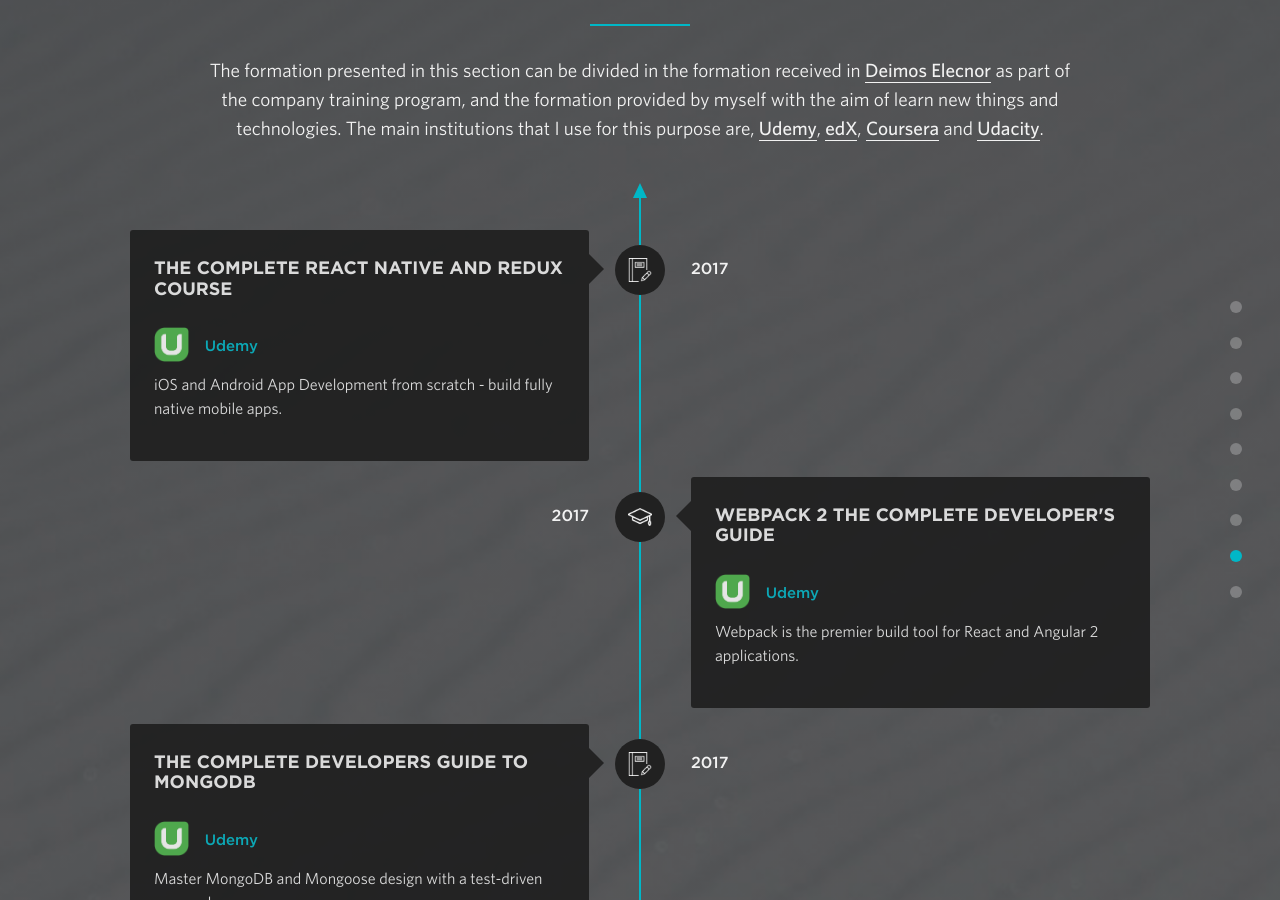
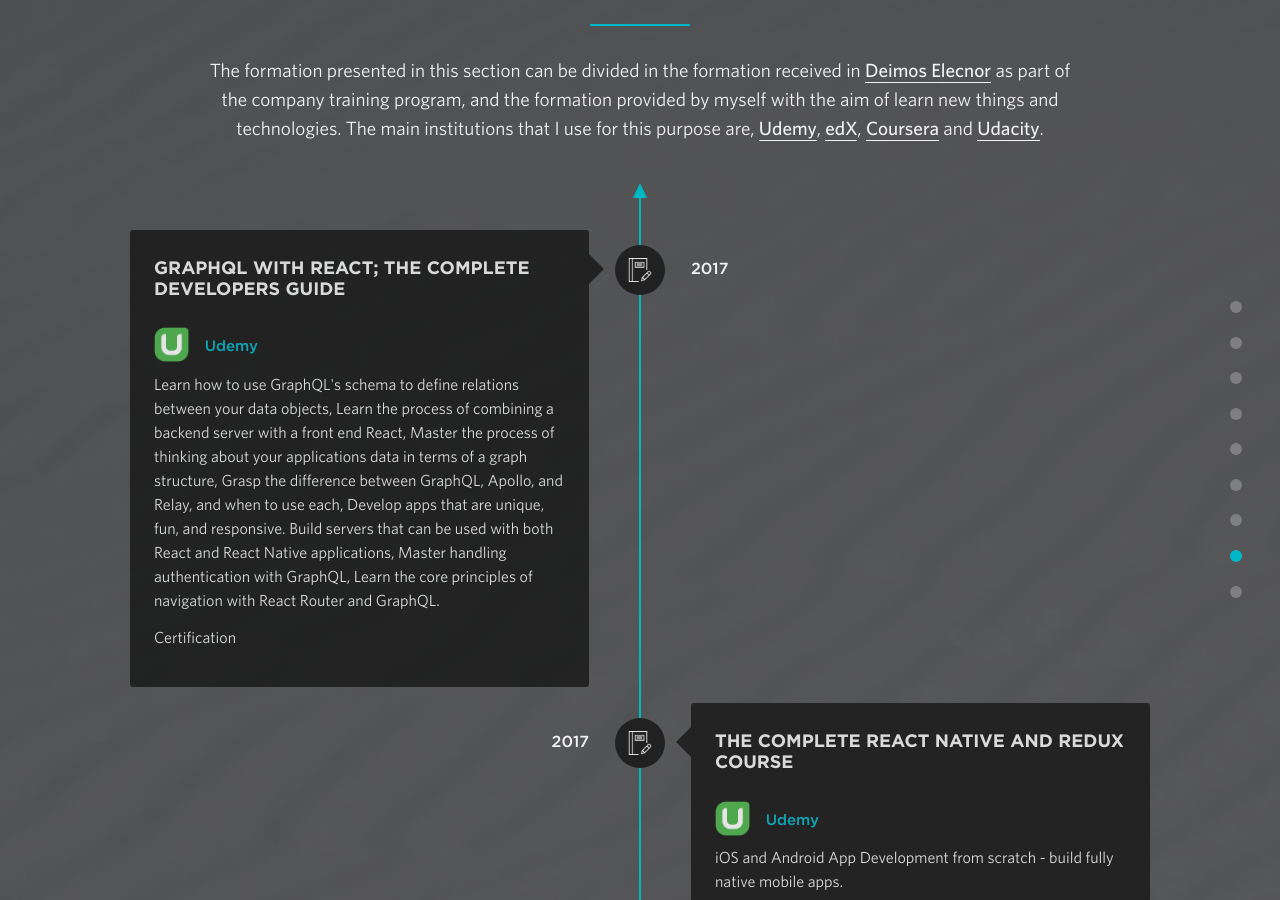
Before and after one commit to pedropalomo/pedropalomo.github.io.src, a Jekyll site: the page built from index.html, in a window 1280 px wide and 900 px high, scrolled down 17438 px. Built offline with Jekyll 4.4.1, drawn with Linux system fonts in a browser that asks for light colours; nearby versions of some CDN libraries.

Commit message:
update sources

```diff
--- a/_config.yml
+++ b/_config.yml
@@ -25,6 +25,10 @@
 # Build settings
 markdown: kramdown
 
+# deployment
+host: 0.0.0.0
+port: 8080
+
 exclude:
   - "Gemfile"
   - "Gemfile.lock"
@@ -43,7 +47,3 @@
 gems:
   - jekyll-minifier
   - jekyll-sitemap
-
-# deployment
-host: 0.0.0.0
-port: 8080
--- a/_data/courses.yml
+++ b/_data/courses.yml
@@ -1,3 +1,13 @@
+
+- year: 2017
+  course: GraphQL with React; The Complete Developers Guide
+  description: Learn how to use GraphQL's schema to define relations between your data objects, Learn the process of combining a backend server with a front end React, Master the process of thinking about your applications data in terms of a graph structure, Grasp the difference between GraphQL, Apollo, and Relay, and when to use each, Develop apps that are unique, fun, and responsive. Build servers that can be used with both React and React Native applications, Master handling authentication with GraphQL, Learn the core principles of navigation with React Router and GraphQL.
+  institution: Udemy
+  link: https://www.udemy.com/graphql-with-react-course/learn/v4/overview
+  sprite: udemy
+  sprite2: academic
+  duration: 13h
+  certification: https://www.udemy.com/certificate/UC-R27HG8SQ/
 
 - year: 2017
   course: The Complete React Native and Redux Course
--- a/_includes/courses.html
+++ b/_includes/courses.html
@@ -22,8 +22,12 @@
               <span class="sprite_course {{item.sprite}}"></span>
               <span class="company"><a href="{{item.link}}" target="_blank">{{item.institution}}</a></span>
               </h3>
+              <p class="job-desc">{{item.description}}</p>
 
-              <p class="job-desc">{{item.description}}</p>
+              {% if item.certification %}
+              <a href="{{item.certification}}" target="_blank">Certification</a>
+              {% endif %}
+
               <div class="used">
                 <ul class="used-items">
                   {% for element in item.used %}
@@ -31,6 +35,8 @@
                   {% endfor %}
                 </ul>
               </div>
+
+
             </div>
             <div class="timeline-img">
               <div class="sprite {{item.sprite2}}"></div>
```
Also changed, not shown: 1 other file.
